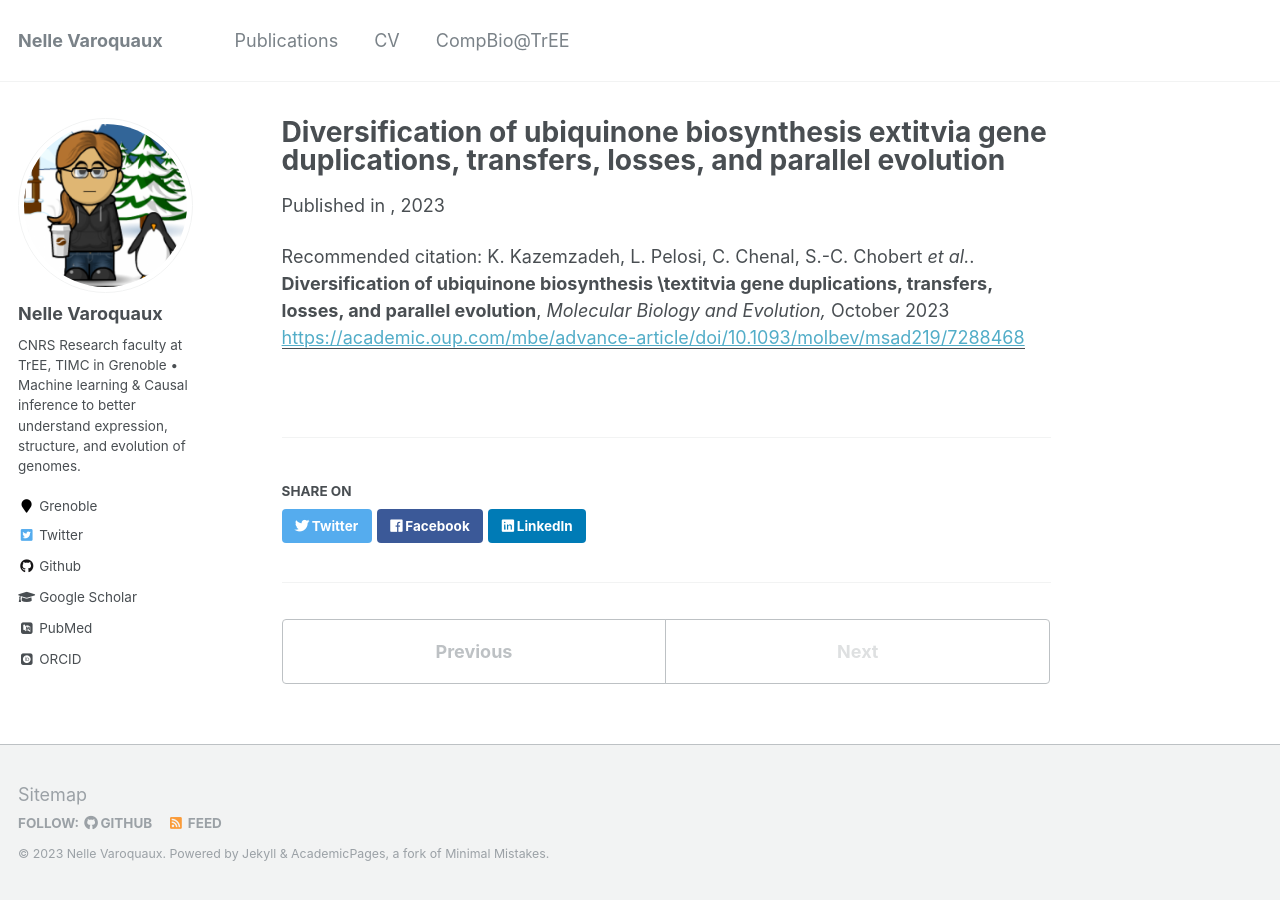
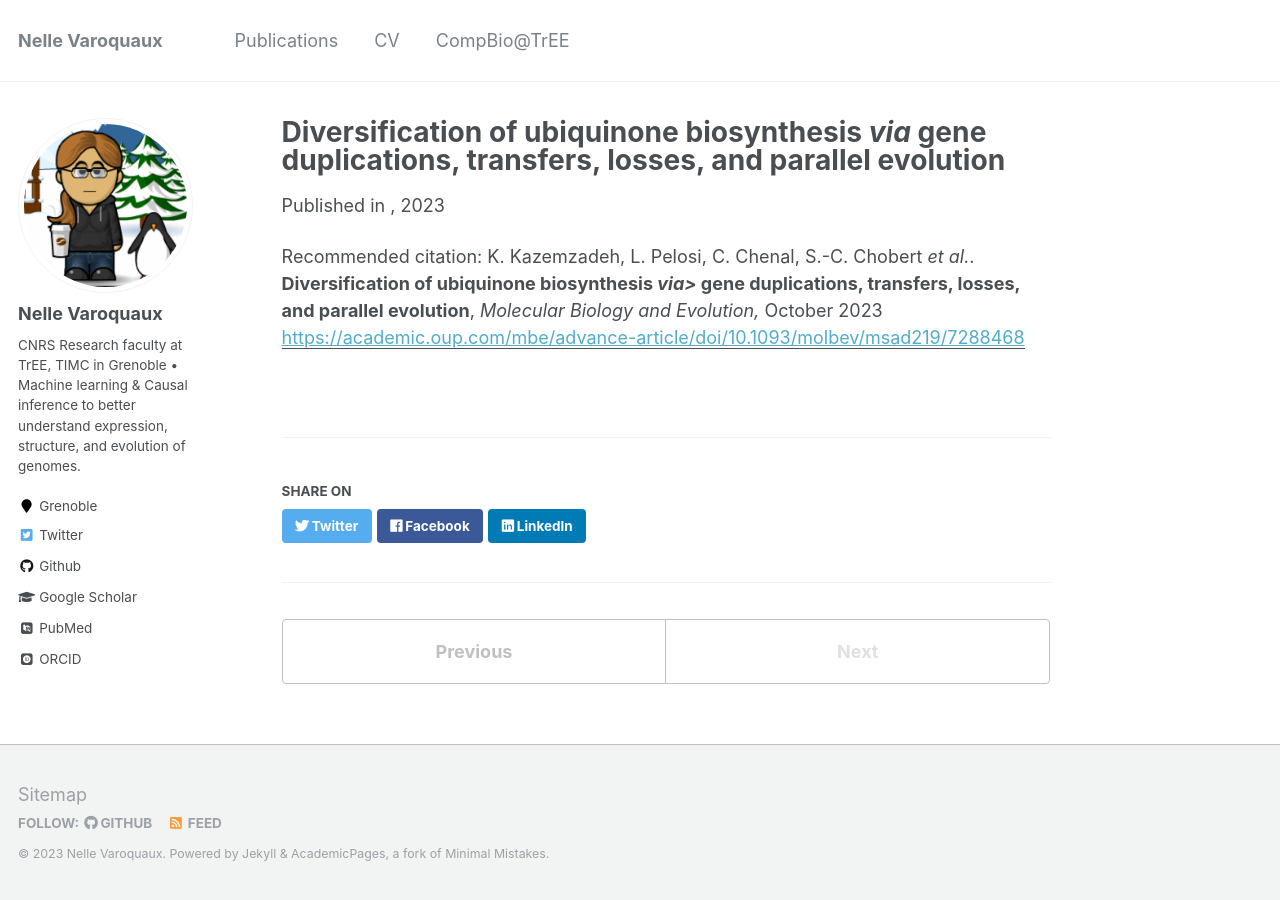
Before and after one commit to NelleV/nellev.github.io, a Jekyll site: the page built from _publications/202310-kazemzadeh_pelosi_chenal_chobert.md, in a window 1280 px wide. Built offline with Jekyll 4.4.1, drawn with Linux system fonts in a browser that asks for light colours; some web fonts are replaced.

Commit message:
small fix on MBE paper

```diff
--- a/_publications/202310-kazemzadeh_pelosi_chenal_chobert.md
+++ b/_publications/202310-kazemzadeh_pelosi_chenal_chobert.md
@@ -1,9 +1,10 @@
 ---
-title: "Diversification of ubiquinone biosynthesis \textitvia gene duplications, transfers, losses, and parallel evolution"
+title: "Diversification of ubiquinone biosynthesis *via* gene duplications, transfers, losses, and parallel evolution"
 collection: publications
 permalink: /publication/202310-kazemzadeh_pelosi_chenal_chobert
 venue: ''
-citation: 'K. Kazemzadeh, L. Pelosi, C. Chenal, S.-C. Chobert <i>et al.</i>. <b>Diversification of ubiquinone biosynthesis \textitvia gene duplications, transfers, losses, and parallel evolution</b>, <i>Molecular Biology and Evolution,</i> October 2023'
+citation: 'K. Kazemzadeh, L. Pelosi, C. Chenal, S.-C. Chobert <i>et al.</i>. <b>Diversification of ubiquinone biosynthesis <i>via></i> gene duplications, transfers, losses, and parallel evolution</b>, <i>Molecular Biology and Evolution,</i> October 2023'
 year: '2023'
 paperurl: 'https://academic.oup.com/mbe/advance-article/doi/10.1093/molbev/msad219/7288468'
+oa_paperurl: "https://academic.oup.com/mbe/article/40/10/msad219/7288468"
 ---
```
